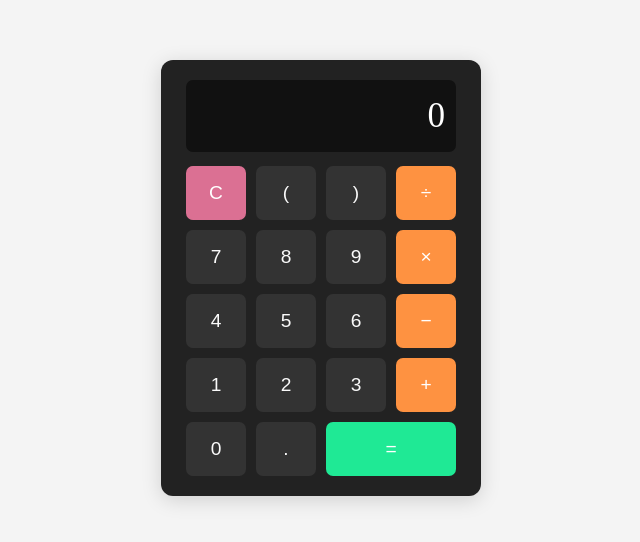
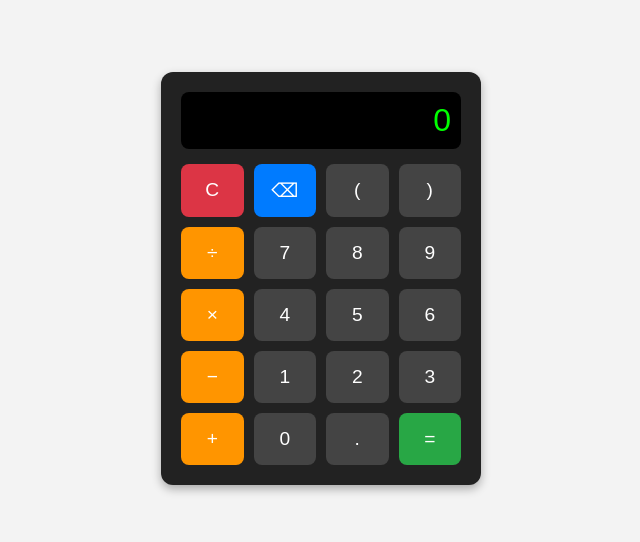
Before and after one commit to debadatta2024/calculator, a plain HTML site: page index.html in a window 1280 px wide. Shown: the part 130-672 px from the top of the page, without its empty margins (319-959 px from the left). Drawn offline with Linux system fonts and the light colour scheme.

Commit message:
delete option

```diff
--- a/index.html
+++ b/index.html
@@ -11,38 +11,52 @@
     <div class="display" id="display">0</div>
     <div class="buttons">
       <button class="clear" onclick="clearDisplay()">C</button>
+      <button class="delete" onclick="deleteLast()">⌫</button>
       <button onclick="appendValue('(')">(</button>
       <button onclick="appendValue(')')">)</button>
       <button class="operator" onclick="appendValue('/')">÷</button>
+
       <button onclick="appendValue('7')">7</button>
       <button onclick="appendValue('8')">8</button>
       <button onclick="appendValue('9')">9</button>
       <button class="operator" onclick="appendValue('*')">×</button>
+
       <button onclick="appendValue('4')">4</button>
       <button onclick="appendValue('5')">5</button>
       <button onclick="appendValue('6')">6</button>
       <button class="operator" onclick="appendValue('-')">−</button>
+
       <button onclick="appendValue('1')">1</button>
       <button onclick="appendValue('2')">2</button>
       <button onclick="appendValue('3')">3</button>
       <button class="operator" onclick="appendValue('+')">+</button>
+
       <button onclick="appendValue('0')">0</button>
       <button onclick="appendValue('.')">.</button>
       <button class="equal" onclick="calculate()">=</button>
     </div>
   </div>
+
   <script>
     const display = document.getElementById('display');
     let currentInput = '';
+
     function appendValue(val) {
       if (currentInput.length > 20) return; // limit input length
       currentInput += val;
       display.textContent = currentInput;
     }
+
     function clearDisplay() {
       currentInput = '';
       display.textContent = '0';
     }
+
+    function deleteLast() {
+      currentInput = currentInput.slice(0, -1);
+      display.textContent = currentInput || '0';
+    }
+
     function calculate() {
       try {
         let result = eval(currentInput.replace(/÷/g, '/').replace(/×/g, '*'));
--- a/style.css
+++ b/style.css
@@ -1,56 +1,64 @@
 body {
-  background: #f4f4f4;
   display: flex;
+  justify-content: center;
+  align-items: center;
   height: 100vh;
-  align-items: center;
-  justify-content: center;
+  background: #f3f3f3;
+  font-family: Arial, sans-serif;
 }
+
 .calculator {
   background: #222;
-  padding: 20px 25px;
   border-radius: 12px;
-  box-shadow: 0 4px 20px rgba(0,0,0,0.15);
+  box-shadow: 0 4px 10px rgba(0,0,0,0.3);
+  padding: 20px;
+  width: 280px;
 }
+
 .display {
-  background: #111;
-  color: #fff;
-  font-size: 2.2em;
+  background: #000;
+  color: #0f0;
+  font-size: 2rem;
+  padding: 10px;
   text-align: right;
-  padding: 16px 10px;
-  border-radius: 7px;
-  margin-bottom: 14px;
-  min-width: 230px;
-  letter-spacing: 1px;
-  word-break: break-all;
+  border-radius: 8px;
+  margin-bottom: 15px;
+  overflow-x: auto;
 }
+
 .buttons {
   display: grid;
-  grid-template-columns: repeat(4, 60px);
-  grid-gap: 10px;
+  grid-template-columns: repeat(4, 1fr);
+  gap: 10px;
 }
+
 button {
-  font-size: 1.2em;
-  padding: 16px;
+  padding: 15px;
+  font-size: 1.2rem;
   border: none;
-  border-radius: 7px;
-  background: #333;
-  color: #fafafa;
+  border-radius: 8px;
   cursor: pointer;
+  background: #444;
+  color: #fff;
   transition: background 0.2s;
 }
+
+button:hover {
+  background: #666;
+}
+
 button.operator {
-  background: #fe9241;
-  color: #fff;
+  background: #ff9500;
 }
+
 button.equal {
-  background: #1fe995;
-  color: #fff;
-  grid-column: span 2;
+  background: #28a745;
 }
+
 button.clear {
-  background: palevioletred;
-  color: #fff;
+  background: #dc3545;
 }
-button:active {
-  background: #555;
+
+button.delete {
+  background: #007bff;
 }
```
